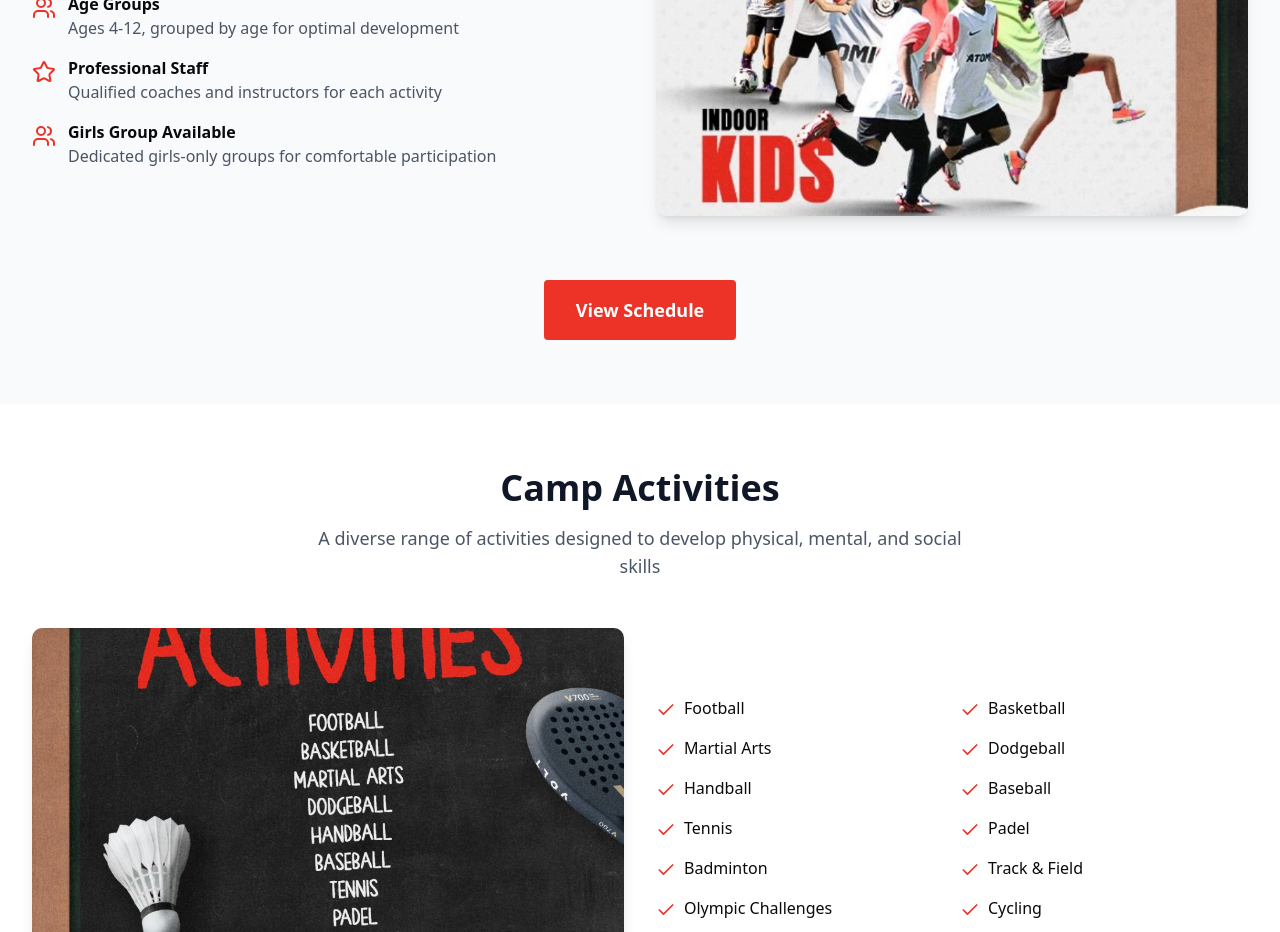
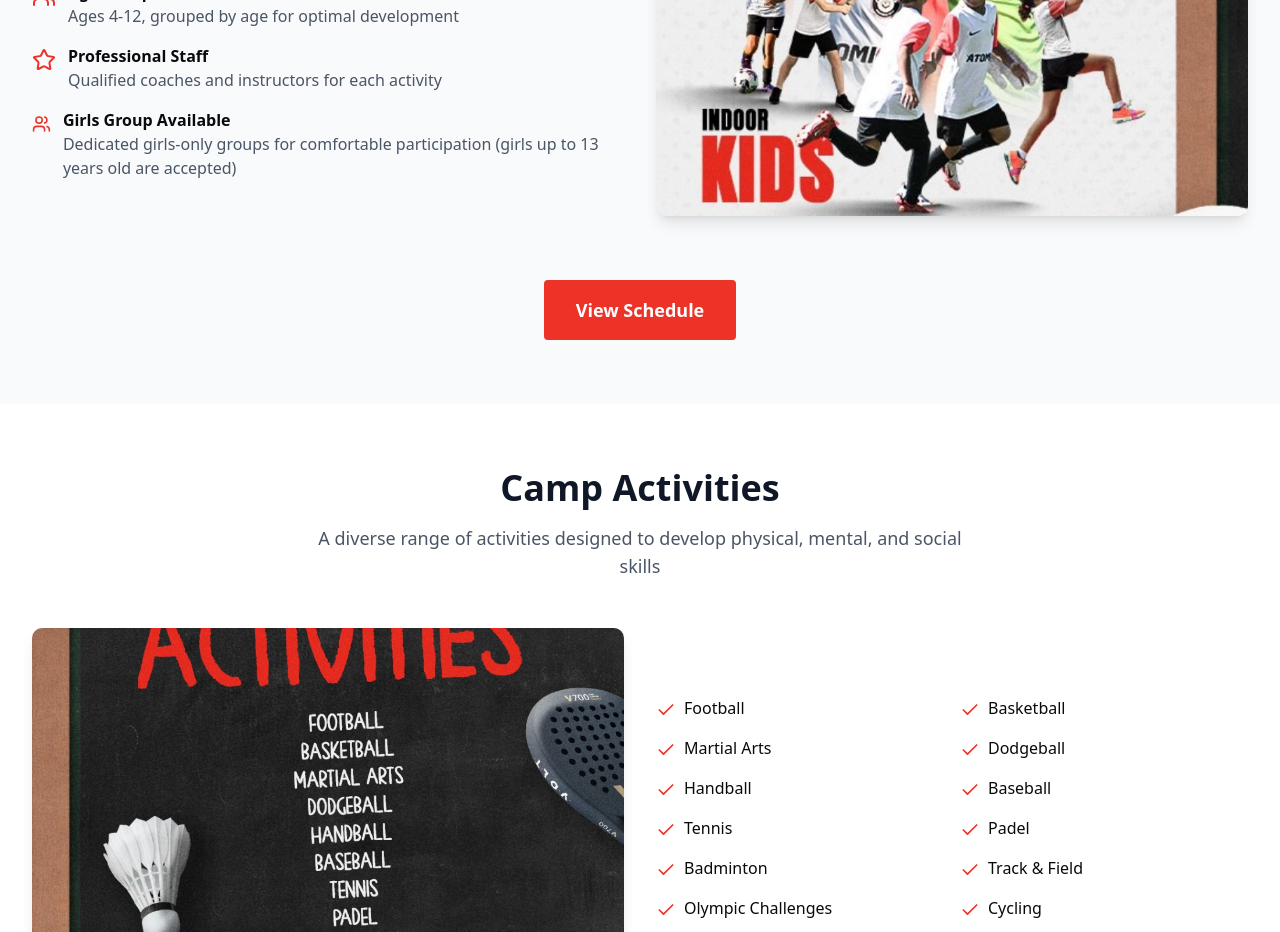
Before and after one commit to Hosni10/summercamp-client, a React (Vite) app: page / in a window 1280 px wide. Shown: the part 1200-2132 px from the top of the page. Built offline with nearby package versions, Linux system fonts and the light colour scheme; no server answers.

Commit message:
adding age to group girls cam details section

```diff
--- a/src/pages/KidsCamp.jsx
+++ b/src/pages/KidsCamp.jsx
@@ -369,6 +369,7 @@ function KidsCamp() {
                     <h3 className="font-semibold">Girls Group Available</h3>
                     <p className="text-gray-600">
                       Dedicated girls-only groups for comfortable participation
+                      (girls up to 13 years old are accepted)
                     </p>
                   </div>
                 </div>
```
